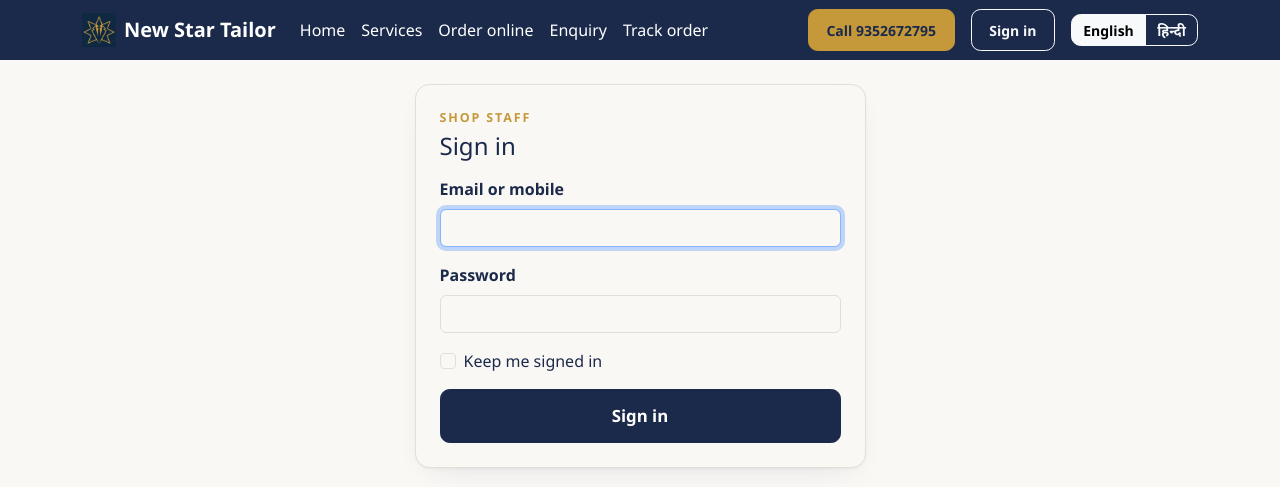
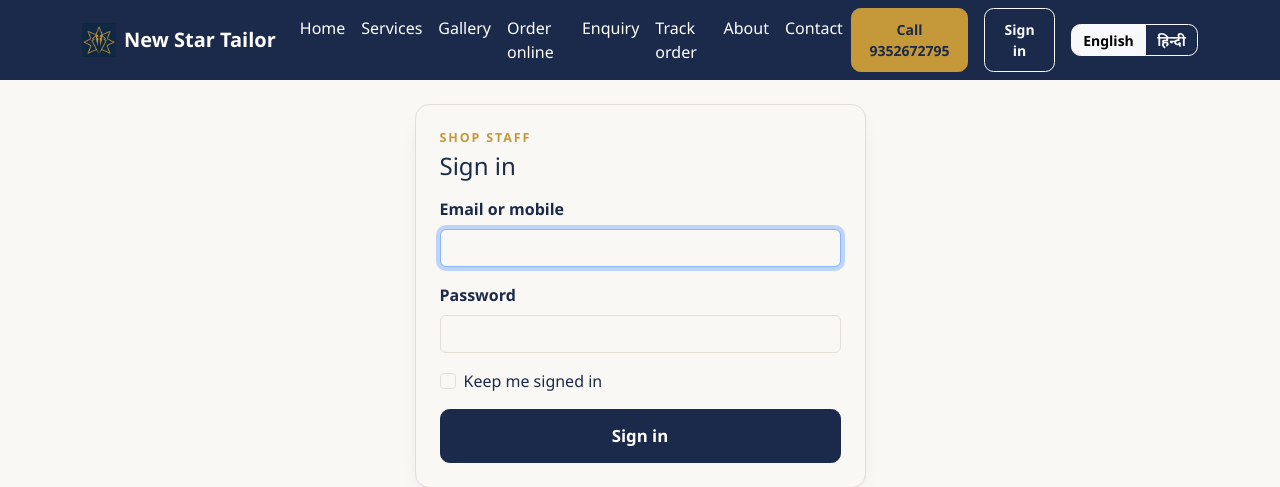
Before and after one commit to Arya13819/New-Star-Tailor, a Flask app: page /admin/login in a window 1280 px wide. Shown: the top 487 px of the page. Run offline with Flask 3, Linux system fonts and the light colour scheme; some libraries are stand-ins or nearby versions.

Commit message:
fix: add missing Gallery/About/Contact links to navbar
These pages existed and were even in sitemap.xml, but had no link
anywhere on the site — customers had no way to find the About page
(with the new shop photo) or the Gallery/Contact pages at all.

Co-Authored-By: Claude Sonnet 5 <noreply@anthropic.com>

```diff
--- a/app/templates/partials/_nav.html
+++ b/app/templates/partials/_nav.html
@@ -14,9 +14,12 @@
       <ul class="navbar-nav me-auto mb-2 mb-lg-0">
         <li class="nav-item"><a class="nav-link" href="{{ url_for('public.home') }}">{{ _('Home') }}</a></li>
         <li class="nav-item"><a class="nav-link" href="{{ url_for('public.services') }}">{{ _('Services') }}</a></li>
+        <li class="nav-item"><a class="nav-link" href="{{ url_for('public.gallery') }}">{{ _('Gallery') }}</a></li>
         <li class="nav-item"><a class="nav-link" href="{{ url_for('public.order') }}">{{ _('Order online') }}</a></li>
         <li class="nav-item"><a class="nav-link" href="{{ url_for('public.enquiry') }}">{{ _('Enquiry') }}</a></li>
         <li class="nav-item"><a class="nav-link" href="{{ url_for('public.track_order') }}">{{ _('Track order') }}</a></li>
+        <li class="nav-item"><a class="nav-link" href="{{ url_for('public.about') }}">{{ _('About') }}</a></li>
+        <li class="nav-item"><a class="nav-link" href="{{ url_for('public.contact') }}">{{ _('Contact') }}</a></li>
       </ul>
 
       <div class="d-flex align-items-center gap-3">
```
Also changed, not shown: app/translations/hi/LC_MESSAGES/messages.po.
